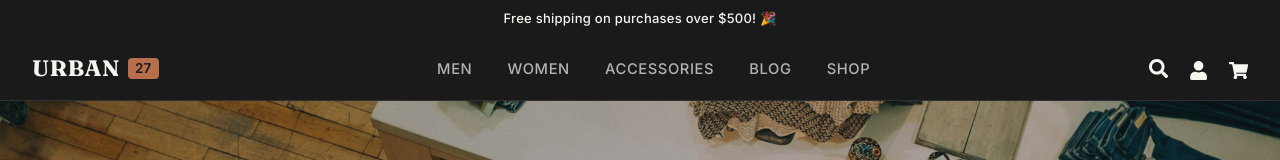
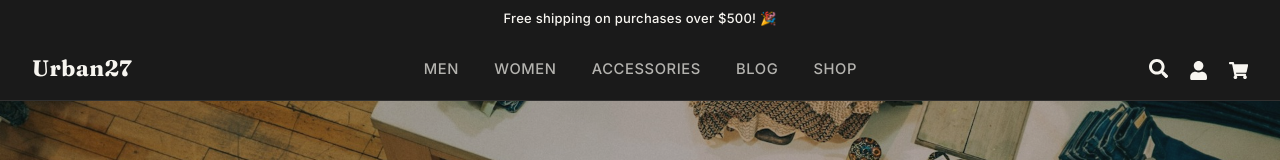
Before and after one commit to IgnacioDN/NovaStore, a React (Vite) app: page / in a window 1280 px wide. Shown: the top 160 px of the page. Built offline with nearby package versions, Linux system fonts and the light colour scheme; no server answers.

Commit message:
Update logo text in Header component

```diff
--- a/src/components/Header.jsx
+++ b/src/components/Header.jsx
@@ -45,9 +45,7 @@ const Header = () => {
           <div className="header-container">
             <div className="header__logo">
               <NavLink to="/" onClick={() => setMenuOpen(false)}>
-                <h1>
-                  URBAN<span className="logo-badge">27</span>
-                </h1>
+                <h1>Urban27</h1>
               </NavLink>
             </div>
 
```
